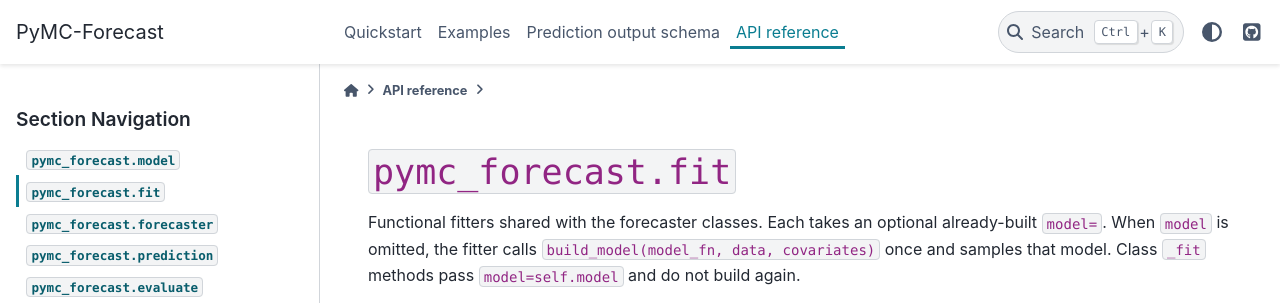
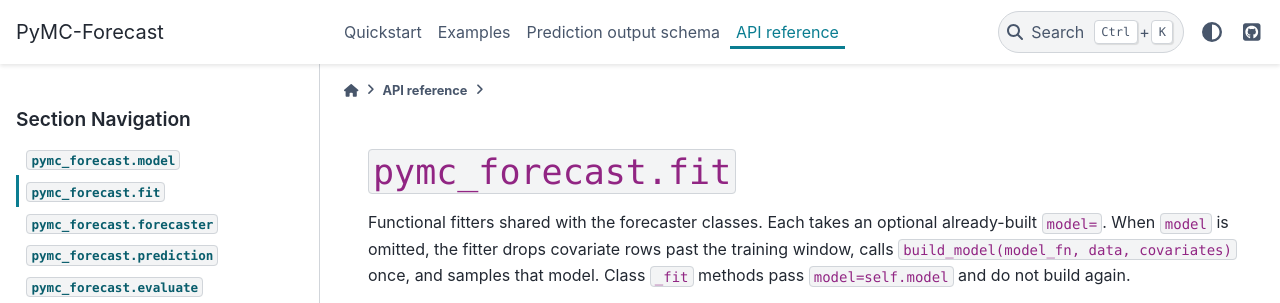
Before and after one commit to pymc-labs/pymc-forecast, a Sphinx documentation site: the page built from docs/api/fit.md, in a window 1280 px wide, cut to the strip 0-303 px from the top of the page. Built offline with Sphinx 7.4.7 and the PyData theme 0.15.4, drawn with Linux system fonts in a browser that asks for light colours; pages that are not in the unit, such as notebooks, are missing from menus.

````diff
--- a/docs/api/fit.md
+++ b/docs/api/fit.md
@@ -1,9 +1,9 @@
 # `pymc_forecast.fit`
 
 Functional fitters shared with the forecaster classes. Each takes an optional
-already-built `model=`. When `model` is omitted, the fitter calls
-`build_model(model_fn, data, covariates)` once and samples that model. Class
-`_fit` methods pass `model=self.model` and do not build again.
+already-built `model=`. When `model` is omitted, the fitter drops covariate
+rows past the training window, calls `build_model(model_fn, data, covariates)`
+once, and samples that model. Class `_fit` methods pass `model=self.model` and do not build again.
 
 ```{eval-rst}
 .. automodule:: pymc_forecast.fit
````
Also changed, not shown: CHANGELOG.md (+1 -1 lines), 3 other files.
